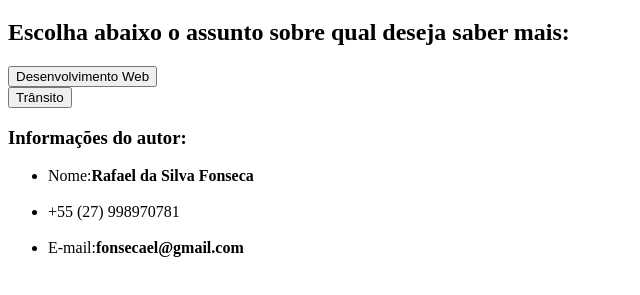
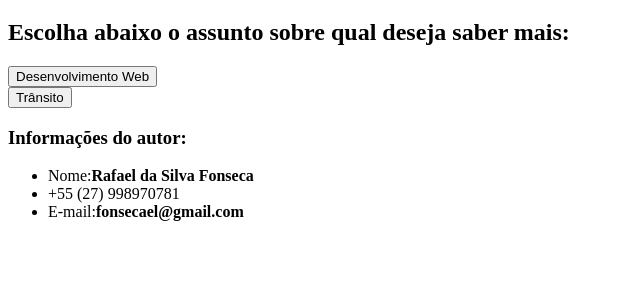
Before and after one commit to fonsecafael/rafaelfonseca, a plain HTML site: page index.html in a window 1280 px wide. Shown: the part 61-356 px from the top of the page, without its empty margins (0-640 px from the left). Drawn offline with Linux system fonts and the light colour scheme.

Commit message:
retirei o saltar de linhas da informações do auto

```diff
--- a/index.html
+++ b/index.html
@@ -20,8 +20,8 @@
    <p>
     <h3>Informações do autor:</h3>
      <ul>
-      <li>Nome:<strong>Rafael da Silva Fonseca</strong></li><br>
-      <li><Contato (Celular e whatsapp):<strong>+55 (27) 998970781</strong></li><br>
+      <li>Nome:<strong>Rafael da Silva Fonseca</strong></li>
+      <li><Contato (Celular e whatsapp):<strong>+55 (27) 998970781</strong></li>
       <li>E-mail:<E-mail><strong>fonsecael@gmail.com</strong></E-mail></li>
      </ul>
    </p>
```
